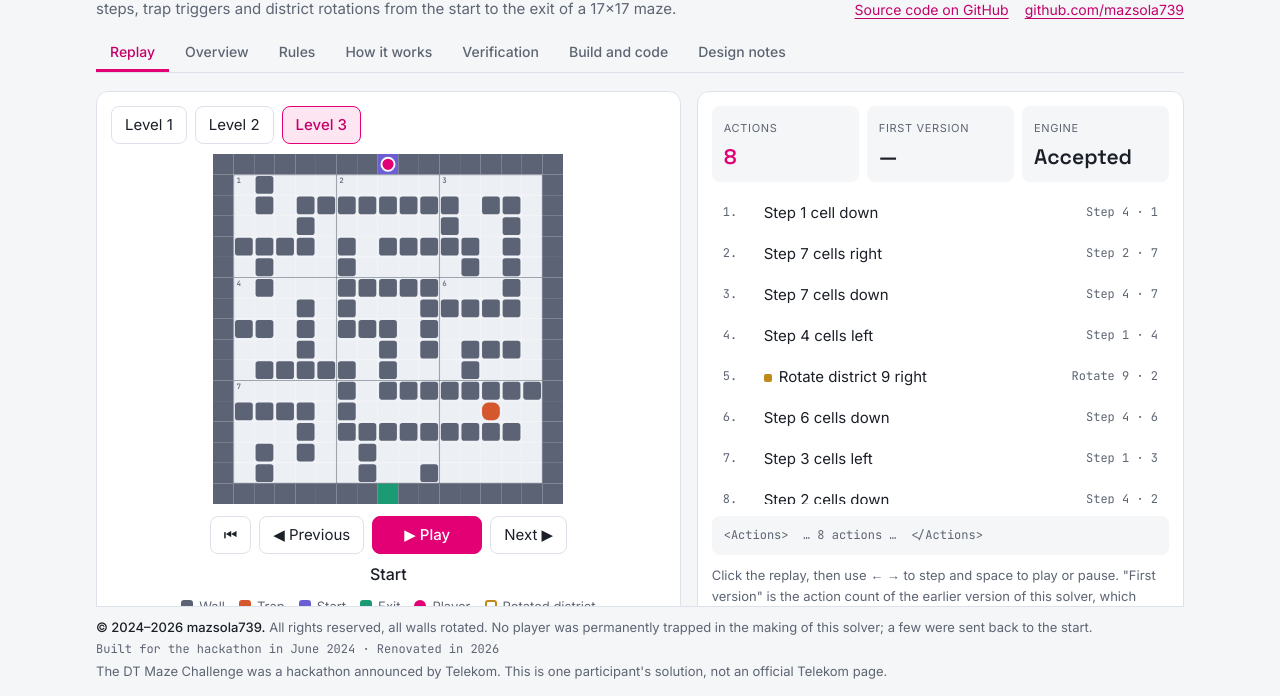
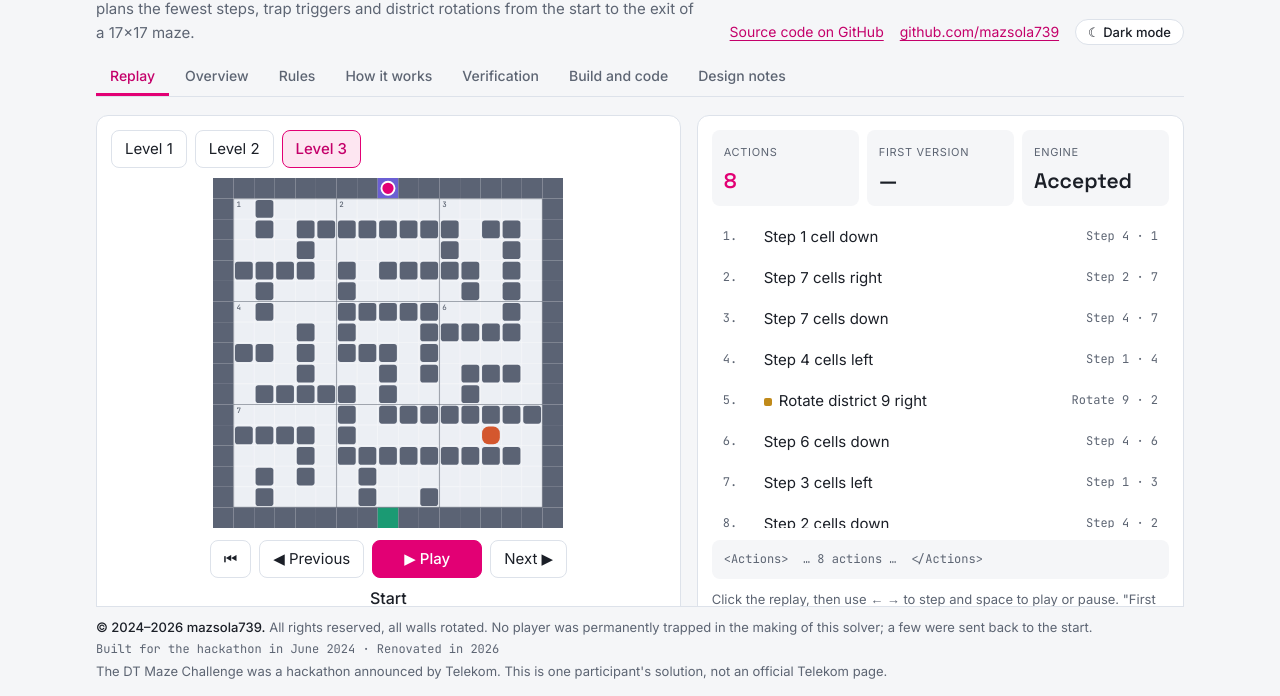
Before and after one commit to mazsola739/rika-hacka, a website: page docs/index.html in a window 1280 px wide. Shown: the part 104-800 px from the top of the page. Drawn offline with Linux system fonts and the light colour scheme.

Commit message:
Docs page: add a light/dark theme switch
Follows the system theme by default; the button switches between light
and dark and remembers the choice in the browser.

Co-Authored-By: Claude Opus 5.5 <noreply@anthropic.com>

```diff
--- a/docs/index.html
+++ b/docs/index.html
@@ -48,7 +48,11 @@ h1 { font-family: var(--font-display); font-weight: 600; font-size: clamp(26px,
 .lead { color: var(--muted); margin: 4px 0 0; max-width: 78ch; font-size: 15px; }
 .brand { color: var(--accent-text); font-weight: 700; }
 a { color: var(--accent-text); text-underline-offset: 3px; }
-.links { display: flex; flex-wrap: wrap; gap: 4px 16px; font-size: 14px; margin: 0; }
+.links { display: flex; flex-wrap: wrap; align-items: center; gap: 4px 16px; font-size: 14px; margin: 0; }
+.theme-toggle { font: 500 13px var(--font-body); color: var(--fg); background: var(--surface); border: 1px solid var(--line); border-radius: 999px;
+  padding: 4px 12px; cursor: pointer; white-space: nowrap; }
+.theme-toggle:hover { border-color: var(--accent); }
+.theme-toggle:focus-visible { outline: 2px solid var(--accent); outline-offset: 2px; }
 
 .tabs { display: flex; gap: 2px; border-bottom: 1px solid var(--line); overflow-x: auto; scrollbar-width: thin; }
 .tab { font: 500 14px var(--font-body); color: var(--muted); background: none; border: 0; border-bottom: 3px solid transparent;
@@ -151,6 +155,8 @@ footer .stamp { font-family: var(--font-mono); font-size: 12px; }
 </style>
 </head>
 <body>
+<script>try { const t = localStorage.getItem("maze-theme"); if (t === "dark" || t === "light") document.documentElement.setAttribute("data-theme", t); } catch (e) {}</script>
+
 <div class="app">
   <header class="top">
     <div class="titleblock">
@@ -162,6 +168,7 @@ footer .stamp { font-family: var(--font-mono); font-size: 12px; }
       <a href="https://github.com/mazsola739/rika-hacka">Source code on GitHub</a>
       <a href="https://github.com/mazsola739">github.com/mazsola739</a>
       <!-- Portfolio link goes here, e.g. <a href="https://…">Portfolio</a> -->
+      <button class="theme-toggle" id="themeToggle" type="button">☾ Dark mode</button>
     </p>
   </header>
 
@@ -603,6 +610,25 @@ const fromHash = () => { const id = location.hash.slice(1); if (tabs.some(t => t
 window.addEventListener("hashchange", fromHash);
 fromHash();
 
+(function themeSwitch() {
+  const root = document.documentElement, button = document.getElementById("themeToggle");
+  const media = window.matchMedia ? window.matchMedia("(prefers-color-scheme: dark)") : null;
+  const current = () => root.getAttribute("data-theme") || (media && media.matches ? "dark" : "light");
+  const label = () => {
+    const dark = current() === "dark";
+    button.textContent = dark ? "☀ Light mode" : "☾ Dark mode";
+    button.setAttribute("aria-label", dark ? "Switch to light mode" : "Switch to dark mode");
+  };
+  button.addEventListener("click", () => {
+    const next = current() === "dark" ? "light" : "dark";
+    root.setAttribute("data-theme", next);
+    try { localStorage.setItem("maze-theme", next); } catch (e) {}
+    label();
+  });
+  if (media && media.addEventListener) media.addEventListener("change", label);
+  label();
+})();
+
 (function figures() {
   const D = 10, g = document.getElementById("figDistricts");
   for (let r = 0; r < 17; r++) for (let c = 0; c < 17; c++) {
```
